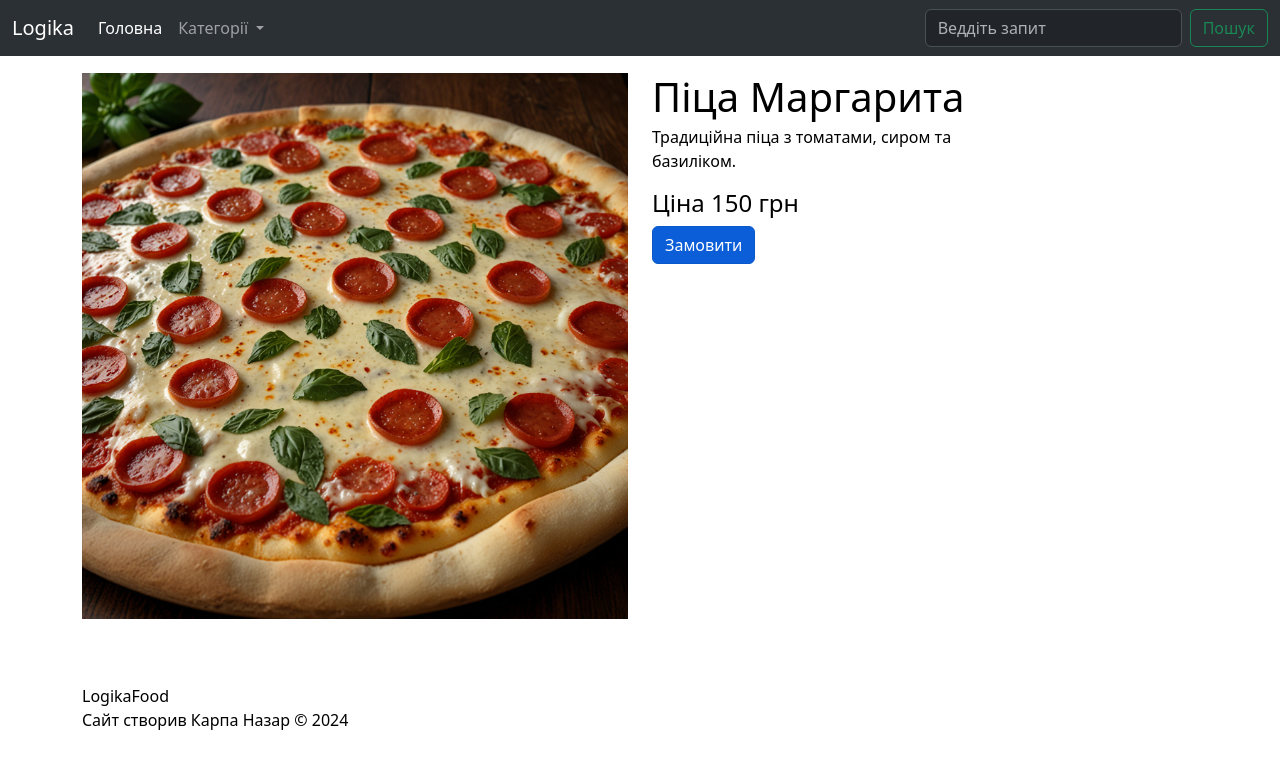
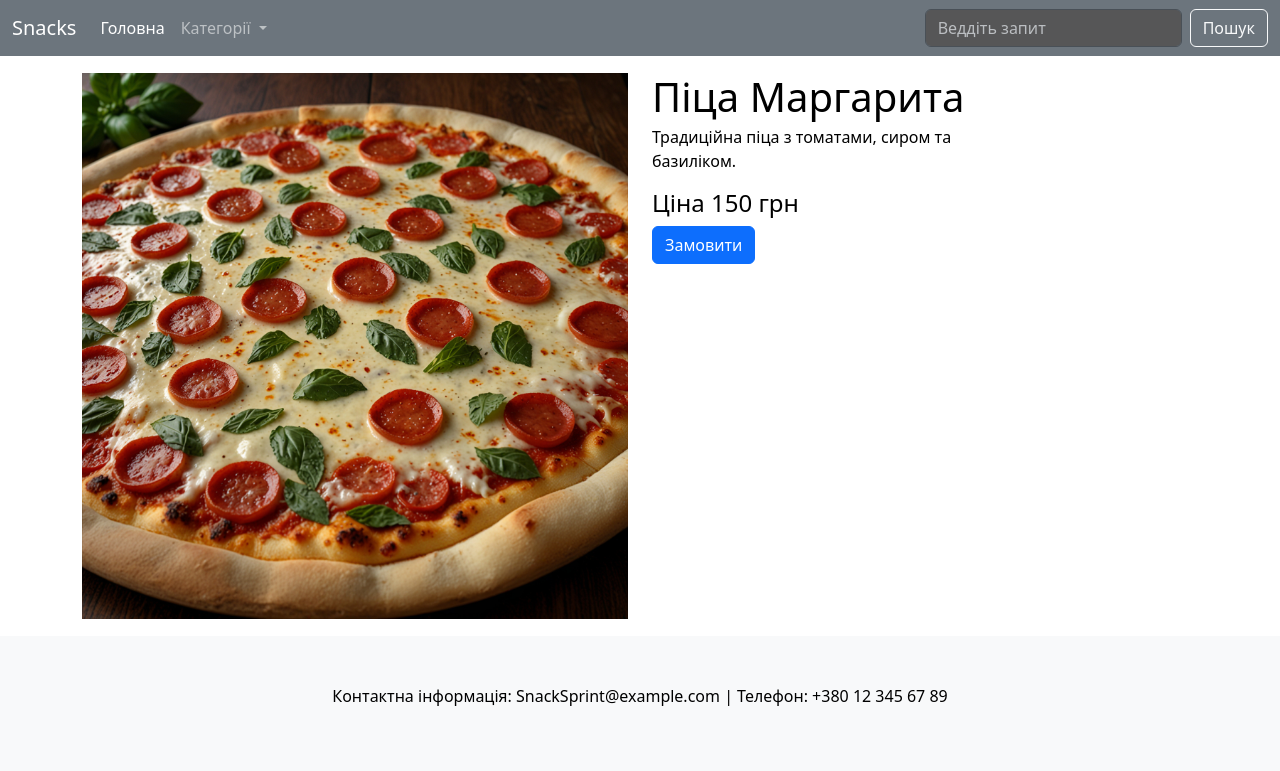
Before and after one commit to NazarKarpa/FlaskLogika, a Flask app: page /dishes/1 in a window 1280 px wide. Shown: the top 771 px of the page. Run offline with Flask 3, Linux system fonts and the light colour scheme; data comes from the database, SQL or seed files in the repository; both versions use the stored data as it was after the commit.

Commit message:
deadline update

```diff
--- a/static/style.css
+++ b/static/style.css
@@ -9,12 +9,17 @@ main{
 
 }
 
+.custom-input {
+    background-color: #565657; /* Світло-блакитний фон */
+    color: #80571d; /* Темний текст */
+}
+
 
 
 .about{
-    background: rgb(152,44,121);
+    background: rgb(12,44,21);
     padding: 10px;
-    color: black;
+    color: red;
 }
 
 .button{
@@ -22,7 +27,7 @@ main{
     padding 10px;
     margin: 20px;
     border: 2px solid black;
-    color: white;
+    color: black;
     text-decoration: none;
     border-radius: 50px;
     box-shadow: 10px
--- a/templates/article_page.html
+++ b/templates/article_page.html
@@ -1,6 +1,6 @@
 {% extends 'base.html' %}
 {% block title %}
-        <title>{{article[1]}} - Logika</title>
+        <title>{{article[1]}} - SnackSprint</title>
 {% endblock title %}
 
 {% block content %}
@@ -10,22 +10,13 @@
                 <img style="max-height: 700px" src="{{ url_for('static', filename='img/'+article[6]) }}" class="img-fluid my-1" alt="...">
 
             </div>
-            <div class="col col-md-4">
+            <div class="col col-md-4 position-relative">
                 <h1 class="my-1">{{article[1]}}</h1>
-
-
-
-
-                {% for p in article[2].split('\n')%}
-
-
+                {% for p in article[2].split('\n') %}
                 <p>{{p}}</p>
-
-
                 {% endfor %}
                 <h4>Ціна {{article[3]}} грн</h4>
                 <a class="btn btn-primary stretched-link" href="{{ url_for('new_article', item_id=article[0])}}" role="button">Замовити</a>
-
             </div>
 
         </div>
--- a/templates/base.html
+++ b/templates/base.html
@@ -5,7 +5,7 @@
     <meta charset="utf-8">
     <meta name="viewport" content="width=device-width, initial-scale=1">
     {% block title %}
-        <title>Logika</title>
+        <title>SnackSprint</title>
     {% endblock title %}
 
     <!-- Підключення CSS -->
@@ -15,9 +15,10 @@
 <body>
     <!-- Тіло: увесь вміст сторінки -->
     <header>
-        <nav class="navbar navbar-expand-lg bg-body-tertiary" data-bs-theme="dark">
+        <nav class="navbar navbar-expand-lg bg-secondary text-secondary" data-bs-theme="dark">
+
       <div class="container-fluid">
-    <a class="navbar-brand" href="{{url_for('index')}}">Logika</a>
+        <a class="navbar-brand" href="{{url_for('index')}}">Snacks</a>
         <button class="navbar-toggler" type="button" data-bs-toggle="collapse" data-bs-target="#navbarSupportedContent" aria-controls="navbarSupportedContent" aria-expanded="false" aria-label="Toggle navigation">
           <span class="navbar-toggler-icon"></span>
         </button>
@@ -48,8 +49,8 @@
             </li>
           </ul>
           <form class="d-flex" role="search" action="{{url_for('search')}}">
-        <input required name="query" class="form-control me-2" type="search" placeholder="Веддіть запит" aria-label="Search">
-        <button class="btn btn-outline-success" type="submit">Пошук</button>
+            <input required name="query" class="form-control me-2 custom-input" type="search" placeholder="Веддіть запит" aria-label="Search">
+            <button class="btn btn-outline-light" type="submit">Пошук</button>
           </form>
         </div>
       </div>
@@ -64,14 +65,12 @@
         </main>
         {% endblock content %}
 
-    <footer>
-        <div class="container py-5">
-            <a class="navbar-brand" href="{{url_for('index')}}">LogikaFood</a>
-            <p>Сайт створив Карпа Назар &copy; 2024</p>
+    <footer class="container-fluid bg-light py-5">
+        <div class="container text-center">
+        <p>Контактна інформація: SnackSprint@example.com | Телефон: +380 12 345 67 89</p>
+        </div>
+    </footer>
 
-        </div>
-        <!-- Підвал сайту: про сайт, автор, контакти тощо -->
-    </footer>
     <!-- Підключення JavaScript -->
      <script src="https://cdn.jsdelivr.net/npm/bootstrap@5.3.3/dist/js/bootstrap.bundle.min.js" integrity="sha384-YvpcrYf0tY3lHB60NNkmXc5s9fDVZLESaAA55NDzOxhy9GkcIdslK1eN7N6jIeHz" crossorigin="anonymous"></script>
 </body>
--- a/templates/index.html
+++ b/templates/index.html
@@ -1,7 +1,7 @@
 {% extends 'base.html' %}
 {% block content %}
     <main class="container">
-        <h1 class="text-center my-5">Logika Food</h1>
+        <h1 class="text-center my-5">SnackSprint</h1>
         {% include 'alerts.html' %}
             <div class="row row-cols-1 row-cols-md-3 g-4">
 
--- a/templates/new_article.html
+++ b/templates/new_article.html
@@ -1,6 +1,6 @@
 {% extends 'base.html' %}
 {% block title %}
-        <title>Замовлення - Logika</title>
+        <title>Замовлення - Snack</title>
 {% endblock title %}
 
 {% block content %}
```
Also changed, not shown: orders_db.db. Lines whose indentation alone changed are shown as unchanged.
